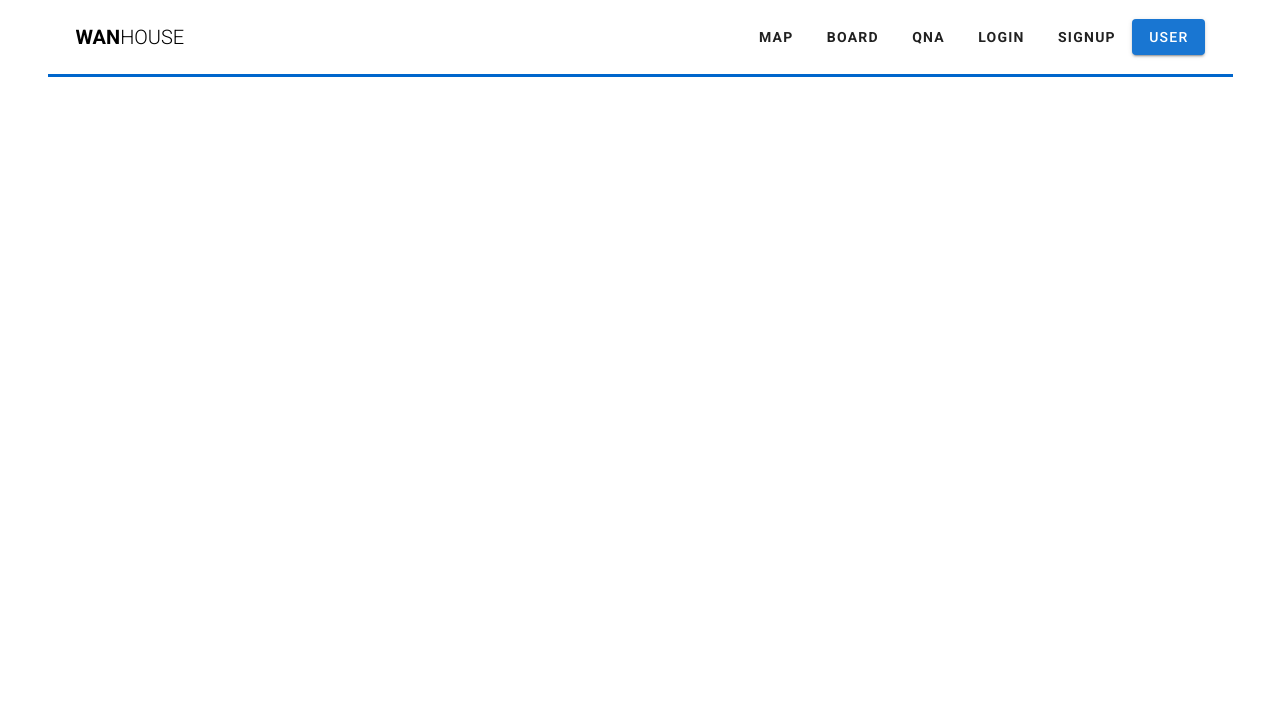
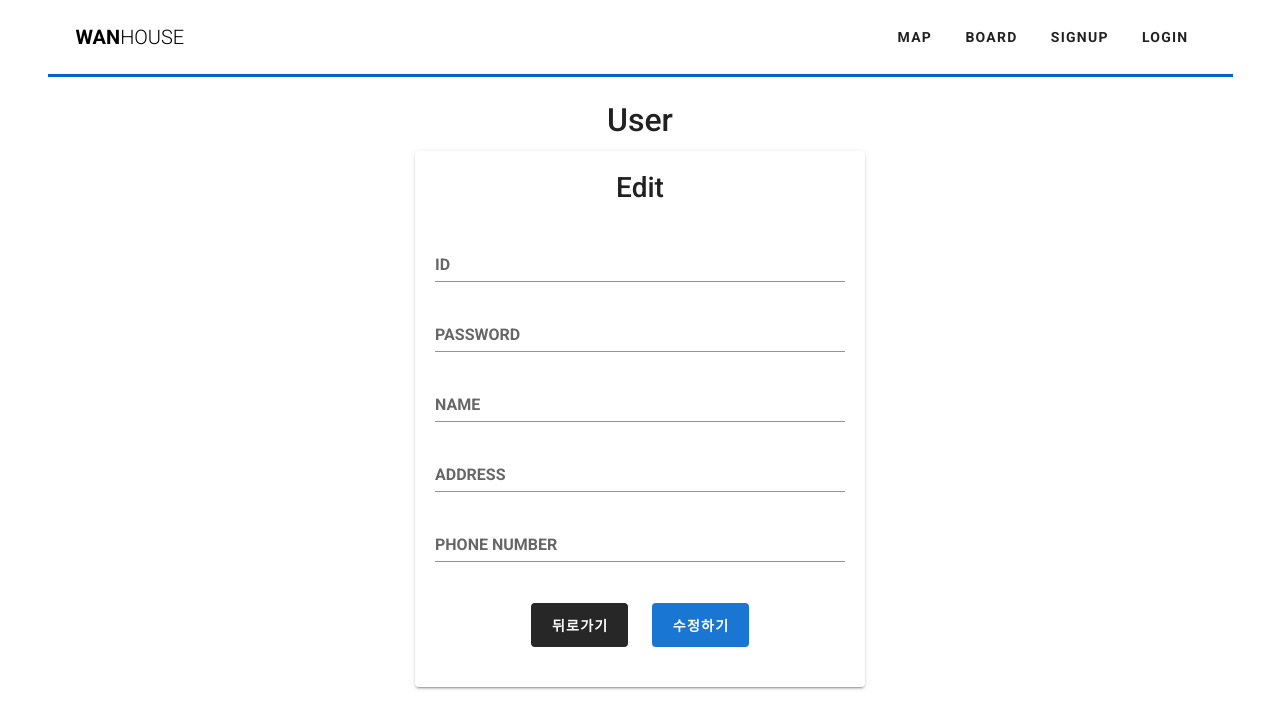
Before and after one commit to JaewanHwang/WanHouse-FrontEnd, a Vue app: page /user/edit in a window 1280 px wide. Shown: the top 728 px of the page. Built offline with nearby package versions, Linux system fonts and the light colour scheme.

Commit message:
Update User

```diff
--- a/src/components/layout/NaviBar.vue
+++ b/src/components/layout/NaviBar.vue
@@ -16,16 +16,13 @@
       <router-link :to="{ name: 'board' }" class="link">
         <v-btn class="font-weight-bold" text>board</v-btn>
       </router-link>
-      <router-link :to="{ name: 'qna' }" class="link">
-        <v-btn class="font-weight-bold" text>qna</v-btn>
+      <router-link :to="{ name: 'signUp' }" class="link" v-if="!userInfo">
+        <v-btn class="font-weight-bold" text>SignUp</v-btn>
       </router-link>
-      <router-link :to="{ name: 'signIn' }" class="link">
+      <router-link :to="{ name: 'signIn' }" class="link" v-if="!userInfo">
         <v-btn class="font-weight-bold" text>Login</v-btn>
       </router-link>
-      <router-link :to="{ name: 'signUp' }" class="link">
-        <v-btn class="font-weight-bold" text>SignUp</v-btn>
-      </router-link>
-      <div class="text-center">
+      <div class="text-center" v-if="userInfo">
         <v-menu offset-y>
           <template v-slot:activator="{ on, attrs }">
             <v-btn color="primary" dark v-bind="attrs" v-on="on"> user </v-btn>
@@ -64,7 +61,7 @@ export default {
   name: "HeaderNaviBar",
 
   computed: {
-    ...mapState(userStore, ["isLogin"]),
+    ...mapState(userStore, ["isLogin", "userInfo"]),
   },
 
   methods: {
@@ -73,6 +70,7 @@ export default {
       this.SET_IS_LOGIN(false);
       this.SET_USER_INFO(null);
       sessionStorage.removeItem("access-token");
+      alert("로그아웃 되었습니다.");
     },
   },
 };
--- /dev/null
+++ b/src/components/user/UserEdit.vue
@@ -0,0 +1,130 @@
+<template>
+  <v-container style="max-width: 450px">
+    <v-layout align-center row wrap>
+      <v-flex xs12>
+        <v-card>
+          <div class="pa-5">
+            <h3 style="text-align: center" class="mb-8">Edit</h3>
+            <v-form ref="form">
+              <v-text-field
+                label="ID"
+                class="font-weight-bold"
+                type="text"
+                id="userId"
+                ref="userId"
+                v-model="user.userId"
+              ></v-text-field>
+              <!-- :rules="register" -->
+              <!-- 위에 v-text-field에 아래 조건 추가하기 -->
+              <!-- :rules="idRules" -->
+
+              <v-text-field
+                label="PASSWORD"
+                class="font-weight-bold"
+                type="password"
+                id="password"
+                ref="password"
+                v-model="user.password"
+              ></v-text-field>
+
+              <v-text-field
+                label="NAME"
+                class="font-weight-bold"
+                type="text"
+                id="userName"
+                ref="userName"
+                v-model="user.userName"
+              ></v-text-field>
+
+              <v-text-field
+                label="ADDRESS"
+                class="font-weight-bold"
+                type="text"
+                id="userAddress"
+                ref="userAddress"
+                v-model="user.userAddress"
+              ></v-text-field>
+
+              <v-text-field
+                label="PHONE NUMBER"
+                class="font-weight-bold"
+                type="text"
+                id="userPhoneNumber"
+                ref="userPhoneNumber"
+                v-model="user.userPhoneNumber"
+              ></v-text-field>
+              <v-card-actions>
+                <v-flex class="text-right">
+                  <v-btn
+                    color="font-weight-bold dark-blue darken-3"
+                    depressed
+                    large
+                    dark
+                    class="ma-3"
+                    @click="moveEdit"
+                  >
+                    뒤로가기
+                  </v-btn>
+                </v-flex>
+                <v-flex>
+                  <v-btn
+                    color="primary"
+                    depressed
+                    large
+                    dark
+                    class="font-weight-bold ma-3"
+                    @click="editUser"
+                  >
+                    수정하기
+                  </v-btn>
+                </v-flex>
+              </v-card-actions>
+            </v-form>
+          </div>
+        </v-card>
+      </v-flex>
+    </v-layout>
+  </v-container>
+</template>
+<script>
+import { mapState, mapMutations } from "vuex";
+// import { deleteUserById } from "@/api/user";
+
+const userStore = "userStore";
+
+export default {
+  name: "UserEdit",
+  data() {
+    return {
+      user: {
+        userId: "",
+        password: "",
+        userName: "",
+        userAddress: "",
+        userPhoneNumber: "",
+      },
+    };
+  },
+  computed: {
+    ...mapState(userStore, ["userInfo"]),
+  },
+
+  methods: {
+    ...mapMutations(userStore, ["SET_IS_LOGIN", "SET_USER_INFO"]),
+    moveEdit() {
+      this.$router.push({ name: "myPage" });
+      return;
+    },
+    editUser() {
+      let isEdit = confirm("정말로 수정하시겠습니까?\n");
+      if (isEdit) {
+        // TODO: 수정 로직 짜기
+        this.$router.push({ name: "main" });
+        return;
+      }
+    },
+  },
+};
+</script>
+
+<style></style>
--- a/src/components/user/UserLogin.vue
+++ b/src/components/user/UserLogin.vue
@@ -4,8 +4,8 @@
       <v-flex xs12>
         <v-card>
           <div class="pa-5">
-            <h3 style="text-align: center" class="mb-4">Login</h3>
-            <form>
+            <h3 style="text-align: center" class="mb-8">Login</h3>
+            <v-form ref="form">
               <v-text-field
                 label="ID"
                 class="font-weight-bold"
@@ -13,6 +13,7 @@
                 id="userId"
                 ref="userId"
                 v-model="user.userId"
+                :rules="idRules"
               ></v-text-field>
               <v-text-field
                 label="PASSWORD"
@@ -21,8 +22,10 @@
                 id="password"
                 ref="password"
                 v-model="user.password"
+                :rules="passwordRules"
               ></v-text-field>
               <br />
+
               <v-btn
                 color="font-weight-bold light-blue darken-3"
                 depressed
@@ -30,7 +33,7 @@
                 block
                 dark
                 class="mb-3"
-                @click.prevent="confirm"
+                @click="checkValidateLogin"
                 >로그인</v-btn
               >
               <v-btn
@@ -42,7 +45,7 @@
                 @click="moveRegister"
                 >회원가입</v-btn
               >
-            </form>
+            </v-form>
           </div>
         </v-card>
       </v-flex>
@@ -63,17 +66,43 @@ export default {
         userId: null,
         password: null,
       },
+      // 데이터로 rule 설정하기
+      idRules: [
+        (v) => !!v || "ID is required",
+        (v) => (v && v.length <= 16) || "ID must be less than 16 characters",
+        (v) => (v && v.length >= 2) || "ID must be over than 2 characters",
+      ],
     };
   },
   computed: {
     ...mapState(userStore, ["isLogin", "isLoginError"]),
+
+    // 함수로 rule 설정하기
+    passwordRules() {
+      const rules = [];
+      const rule1 = (v) => !!v || "Password is required";
+      const rule2 = (v) =>
+        (v && v.length <= 40) || "Password must be less than 40 characters";
+      const rule3 = (v) =>
+        (v && v.length >= 2) || "Password must be over than 2 characters";
+      rules.push(rule1, rule2, rule3);
+      return rules;
+    },
   },
   methods: {
     ...mapActions(userStore, ["userLogin", "getUserInfo"]),
+    checkValidateLogin() {
+      if (!this.user.userId || !this.user.password) {
+        this.$refs.form.validate();
+        return;
+      }
+      this.confirm();
+    },
     async confirm() {
       await this.userLogin(this.user);
       if (this.isLogin) {
         await this.getUserInfo(this.user.userId);
+        alert("로그인이 되었습니다.");
         this.$router.push({ name: "home" });
       }
     },
--- a/src/components/user/UserMyPage.vue
+++ b/src/components/user/UserMyPage.vue
@@ -1,14 +1,92 @@
 <template>
-  <div>
-    <h1>회원 조회</h1>
-    <h1>{{ userInfo.userId }}</h1>
-    <h1>{{ userInfo.password }}</h1>
-    <h1>{{ userInfo.userName }}</h1>
-    <h1>{{ userInfo.userAddress }}</h1>
-    <h1>{{ userInfo.userPhoneNumber }}</h1>
-    <v-btn>회원 수정</v-btn>
-    <v-btn>회원 탈퇴</v-btn>
-  </div>
+  <v-container style="max-width: 450px">
+    <v-layout align-center row wrap>
+      <v-flex xs12>
+        <v-card>
+          <div class="pa-5">
+            <h3 style="text-align: center" class="mb-8">Info</h3>
+            <v-list>
+              <v-list-item>
+                <v-list-item-action>
+                  <v-icon>mdi-account</v-icon>
+                </v-list-item-action>
+
+                <v-list-item-content>
+                  <v-list-item-title>{{ userInfo.userId }}</v-list-item-title>
+                </v-list-item-content>
+              </v-list-item>
+
+              <v-divider inset></v-divider>
+
+              <v-list-item>
+                <v-list-item-action>
+                  <v-icon>mdi-account-outline</v-icon>
+                </v-list-item-action>
+
+                <v-list-item-content>
+                  <v-list-item-title>{{ userInfo.userName }}</v-list-item-title>
+                </v-list-item-content>
+              </v-list-item>
+
+              <v-divider inset></v-divider>
+
+              <v-list-item>
+                <v-list-item-action>
+                  <v-icon>mdi-map-marker</v-icon>
+                </v-list-item-action>
+
+                <v-list-item-content>
+                  <v-list-item-title>{{
+                    userInfo.userAddress
+                  }}</v-list-item-title>
+                </v-list-item-content>
+              </v-list-item>
+
+              <v-divider inset></v-divider>
+
+              <v-list-item>
+                <v-list-item-action>
+                  <v-icon>mdi-phone</v-icon>
+                </v-list-item-action>
+
+                <v-list-item-content>
+                  <v-list-item-title>{{
+                    userInfo.userPhoneNumber
+                  }}</v-list-item-title>
+                </v-list-item-content>
+              </v-list-item>
+            </v-list>
+            <v-card-actions>
+              <v-flex class="text-right">
+                <v-btn
+                  color="font-weight-bold light-blue darken-3"
+                  depressed
+                  large
+                  dark
+                  class="ma-3"
+                  @click="moveEdit"
+                >
+                  수정하기
+                </v-btn>
+              </v-flex>
+              <v-flex>
+                <v-btn
+                  color="red"
+                  depressed
+                  large
+                  dark
+                  class="font-weight-bold ma-3"
+                  @click="removeUser"
+                >
+                  탈퇴하기
+                </v-btn>
+              </v-flex>
+            </v-card-actions>
+          </div>
+        </v-card>
+      </v-flex>
+    </v-layout>
+  </v-container>
 </template>
 
 <script>
@@ -21,6 +99,22 @@ export default {
   computed: {
     ...mapState(userStore, ["userInfo"]),
   },
+
+  methods: {
+    moveEdit() {
+      this.$router.push({ name: "edit" });
+      return;
+    },
+    removeUser() {
+      let isdelete = confirm(
+        "정말로 탈퇴하시겠습니까?\n해당 계정은 즉시 삭제됩니다.",
+      );
+      if (isdelete) {
+        alert("계정이 삭제되었습니다.");
+      }
+      return;
+    },
+  },
 };
 </script>
 
--- a/src/components/user/UserRegister.vue
+++ b/src/components/user/UserRegister.vue
@@ -4,8 +4,8 @@
       <v-flex xs12>
         <v-card>
           <div class="pa-5">
-            <h3 style="text-align: center" class="m-8">Register</h3>
-            <form>
+            <h3 style="text-align: center" class="mb-8">Register</h3>
+            <v-form ref="form">
               <v-text-field
                 label="ID"
                 class="font-weight-bold"
@@ -14,7 +14,9 @@
                 ref="userId"
                 v-model="user.userId"
               ></v-text-field>
-              <button @click.prevent="idCheck">중복확인</button>
+              <!-- :rules="register" -->
+              <!-- 위에 v-text-field에 아래 조건 추가하기 -->
+              <!-- :rules="idRules" -->
 
               <v-text-field
                 label="PASSWORD"
@@ -26,7 +28,7 @@
               ></v-text-field>
 
               <v-text-field
-                label="ID"
+                label="NAME"
                 class="font-weight-bold"
                 type="text"
                 id="userName"
@@ -35,7 +37,7 @@
               ></v-text-field>
 
               <v-text-field
-                label="ID"
+                label="ADDRESS"
                 class="font-weight-bold"
                 type="text"
                 id="userAddress"
@@ -44,7 +46,7 @@
               ></v-text-field>
 
               <v-text-field
-                label="ID"
+                label="PHONE NUMBER"
                 class="font-weight-bold"
                 type="text"
                 id="userPhoneNumber"
@@ -59,9 +61,9 @@
                 block
                 dark
                 class="mb-3"
-                @click.prevent="checkVal"
+                @click.prevent="checkValidateRegister"
               >
-                등록하기
+                등록
               </v-btn>
               <v-btn
                 depressed
@@ -71,9 +73,9 @@
                 class="font-weight-bold mb-3"
                 @click="moveLogin"
               >
-                로그인하기
+                로그인
               </v-btn>
-            </form>
+            </v-form>
           </div>
         </v-card>
       </v-flex>
@@ -82,7 +84,8 @@
 </template>
 
 <script>
-import { signUp } from "@/api/user";
+import { userRegister } from "@/api/user";
+// import { checkDuplUserId } from "@/api/user";
 
 export default {
   name: "UserRegister",
@@ -99,47 +102,59 @@ export default {
   },
 
   methods: {
-    checkVal() {
-      if (!this.user.userId) {
-        alert("아이디를 입력하세요!!");
-        this.$refs.user.userId.focus();
-        return;
-      } else if (!this.user.userName) {
-        alert("이름을 입력하세요!!");
-        this.$refs.user.userName.focus();
+    checkValidateRegister() {
+      if (
+        !this.user.userId ||
+        !this.user.password ||
+        !this.user.userName ||
+        !this.user.userAddress ||
+        !this.user.userPhoneNumber
+      ) {
+        alert("필드를 입력해 주세요.");
         return;
       }
       this.register();
     },
-
-    register() {
-      signUp(
-        {
-          userId: this.user.userId,
-          password: this.user.password,
-          userName: this.user.userName,
-          userAddress: this.user.userAddress,
-          userPhoneNumber: this.user.userPhoneNumber,
+    async register() {
+      await userRegister(
+        this.user,
+        () => {
+          alert(`회원가입 성공\n 아이디: ${this.user.userId}`);
+          this.$router.push({ name: "signIn" });
         },
-        (res) => {
-          console.log(res);
-          alert("회원가입 성공!");
-        },
-        (error) => {
-          console.log("에러", error);
-          this.moveLogin();
+        (err) => {
+          if (err.response.status === 409) {
+            alert("아이디가 중복입니다.\n다른 아이디를 입력해 주세요.");
+            return;
+          }
         },
       );
     },
 
-    idCheck() {
-      if (this.user.userId == "123") {
-        alert("중복이야~~");
-      } else {
-        alert("중복아니야~!");
-      }
-      return;
-    },
+    // TODO: ID 중복 체크 룰 추가하기
+    // idRules() {
+    //   const rules = [];
+    //   const rule1 = (v) => !!v || "Password is required";
+    //   rules.push(rule1);
+    //   checkDuplUserId(
+    //     this.user.userId,
+    //     (response) => {
+    //       console.log(response);
+    //     },
+    //     (error) => {
+    //       // 404 면 아이디 중복 없다
+    //       // 409 면 아이디 중복 있다
+    //       // console.log(error.response.status);
+    //       if (error.response.status == 409) {
+    //         console.log("중복임");
+    //         rules.push("ID 중복");
+    //       }
+    //     },
+    //   );
+    //   console.log(rules);
+    //   return rules;
+    // },
+
     moveLogin() {
       this.$router.push({ name: "signIn" });
     },
--- a/src/router/index.js
+++ b/src/router/index.js
@@ -30,6 +30,11 @@ const routes = [
         name: "myPage",
         component: () => import("@/components/user/UserMyPage.vue"),
       },
+      {
+        path: "edit",
+        name: "edit",
+        component: () => import("@/components/user/UserEdit.vue"),
+      },
     ],
   },
   {
--- a/src/store/modules/userStore.js
+++ b/src/store/modules/userStore.js
@@ -1,4 +1,4 @@
-import { findById, login } from "@/api/user.js";
+import { getUserInfoById, login } from "@/api/user.js";
 
 const userStore = {
   namespaced: true,
@@ -40,7 +40,7 @@ const userStore = {
       );
     },
     getUserInfo({ commit }, userId) {
-      findById(
+      getUserInfoById(
         userId,
         (response) => {
           commit("SET_USER_INFO", response.data);
```
Also changed, not shown: src/api/user.js (+32 -2 lines), src/components/user/UserModify.vue (deleted, +0 -9 lines), src/views/HomeView.vue (+42 -7 lines).
